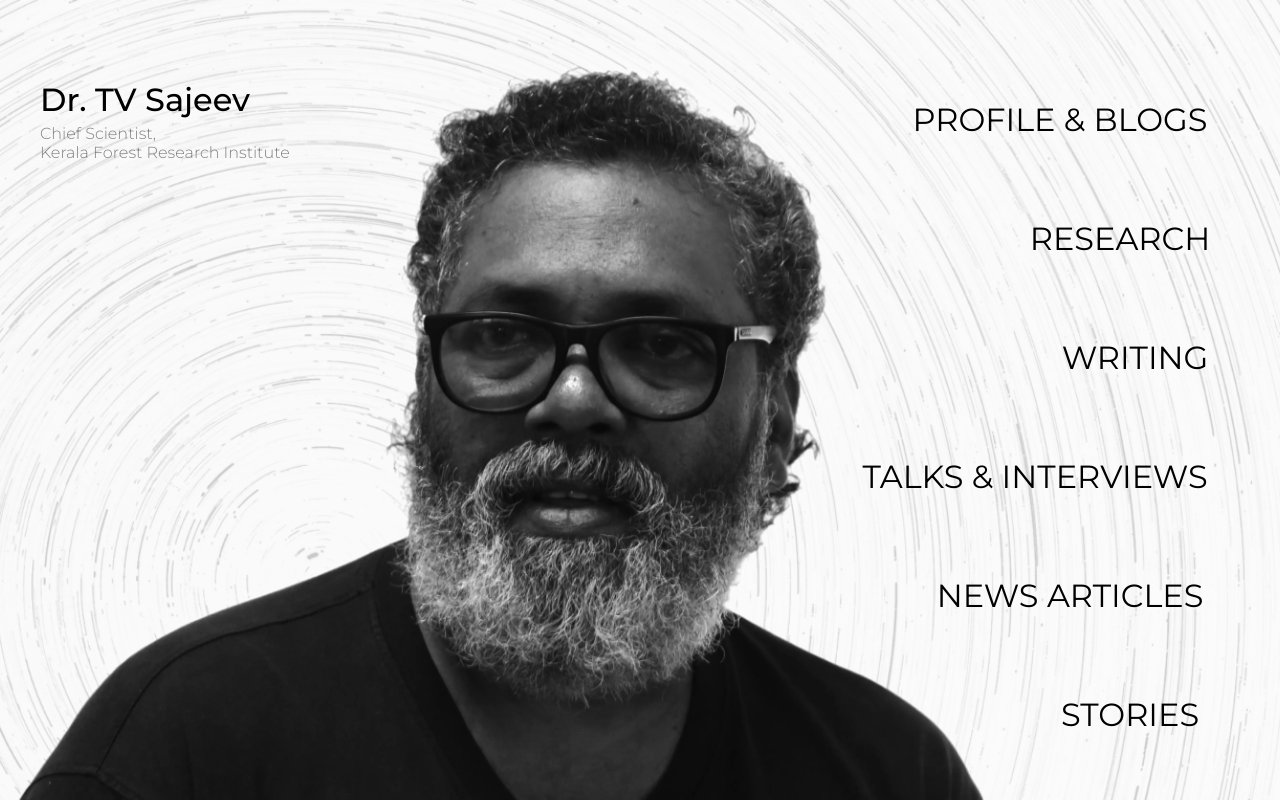
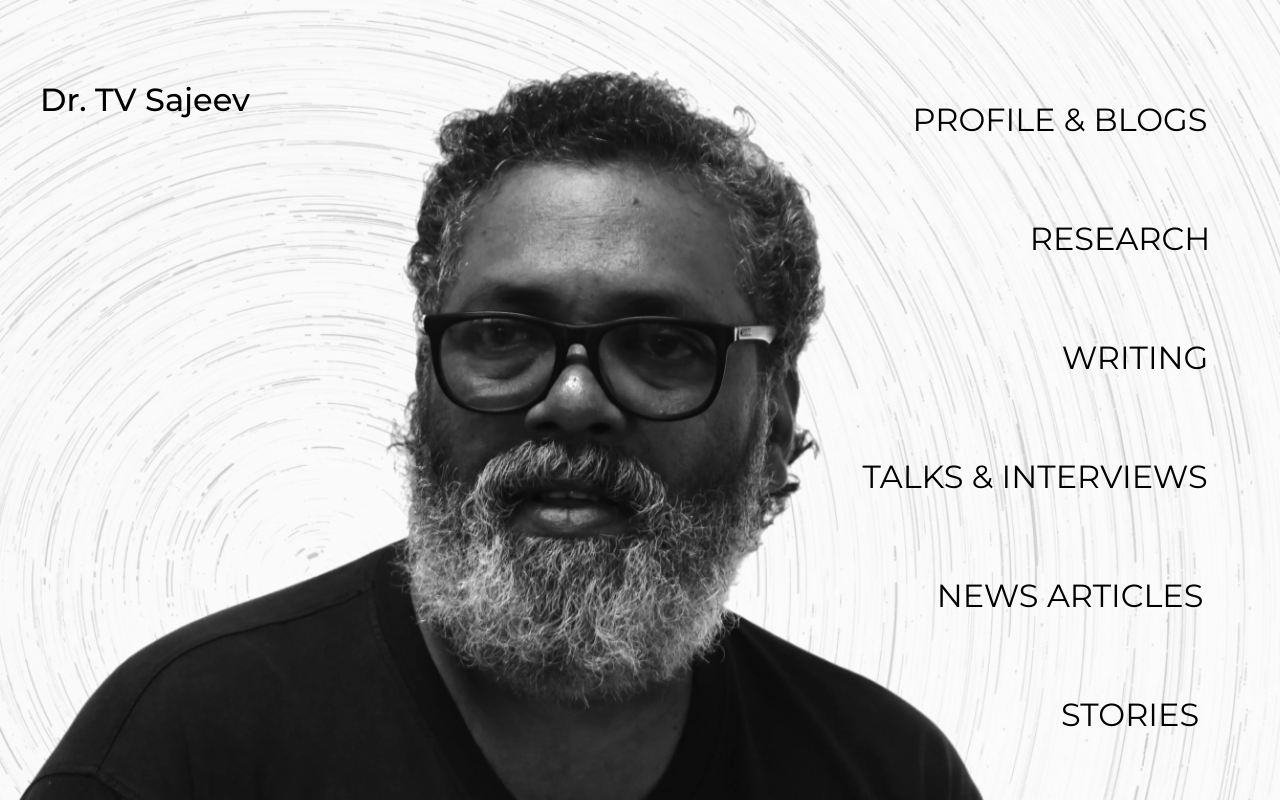
Before and after one commit to theinfinox/tvsajeev, a plain HTML site: page index.html in a window 1280 px wide. Shown: the top 800 px of the page. Drawn offline with Linux system fonts and the light colour scheme.

Commit message:
Update index.html

```diff
--- a/index.html
+++ b/index.html
@@ -11,7 +11,6 @@
     <header>
         <div class="heading-container">
             <h1>Dr. TV Sajeev</h1>
-            <h2>Chief Scientist,<br>Kerala Forest Research Institute </h2>
         </div>
         <div class="nav-menu-button">&#9776;</div> <!-- This is your nav button -->
     </header>
```
